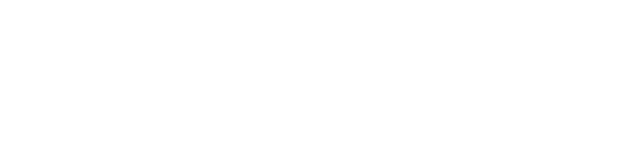
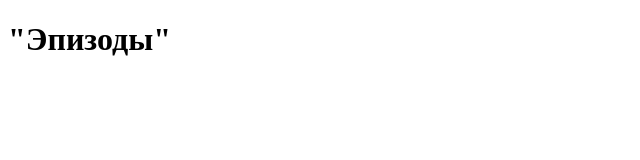
Before and after one commit to quicksaver1/Html-css, a plain HTML site: page MainPage.html in a window 1280 px wide. Shown: the whole page, without its empty margins (0-640 px from the left). Drawn offline with Linux system fonts and the light colour scheme.

Commit message:
git ignore

```diff
--- a/MainPage.html
+++ b/MainPage.html
@@ -6,6 +6,6 @@
         </title>
     </head>
     <body>
-
+        <h1>"Эпизоды"</h1>
     </body>
 </html>
```
Also changed, not shown: 1 other file.
